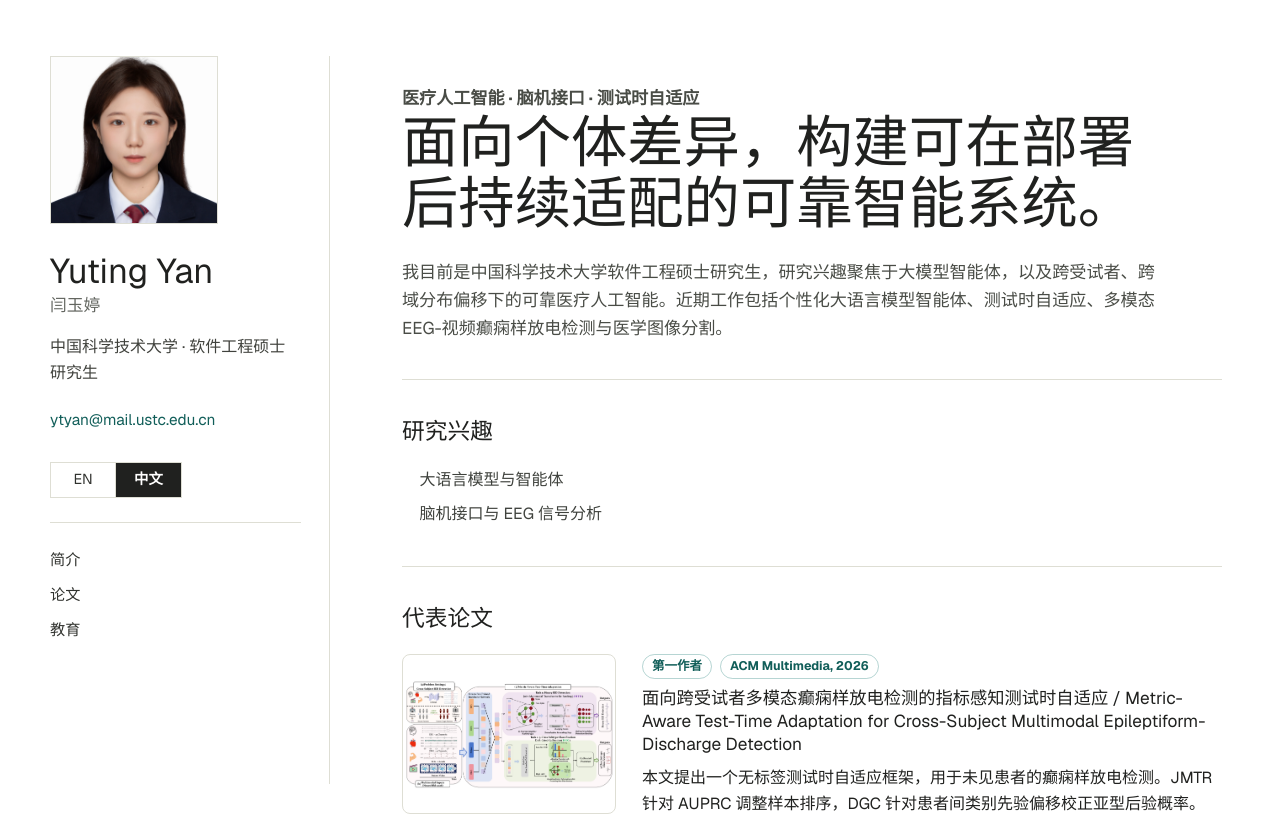
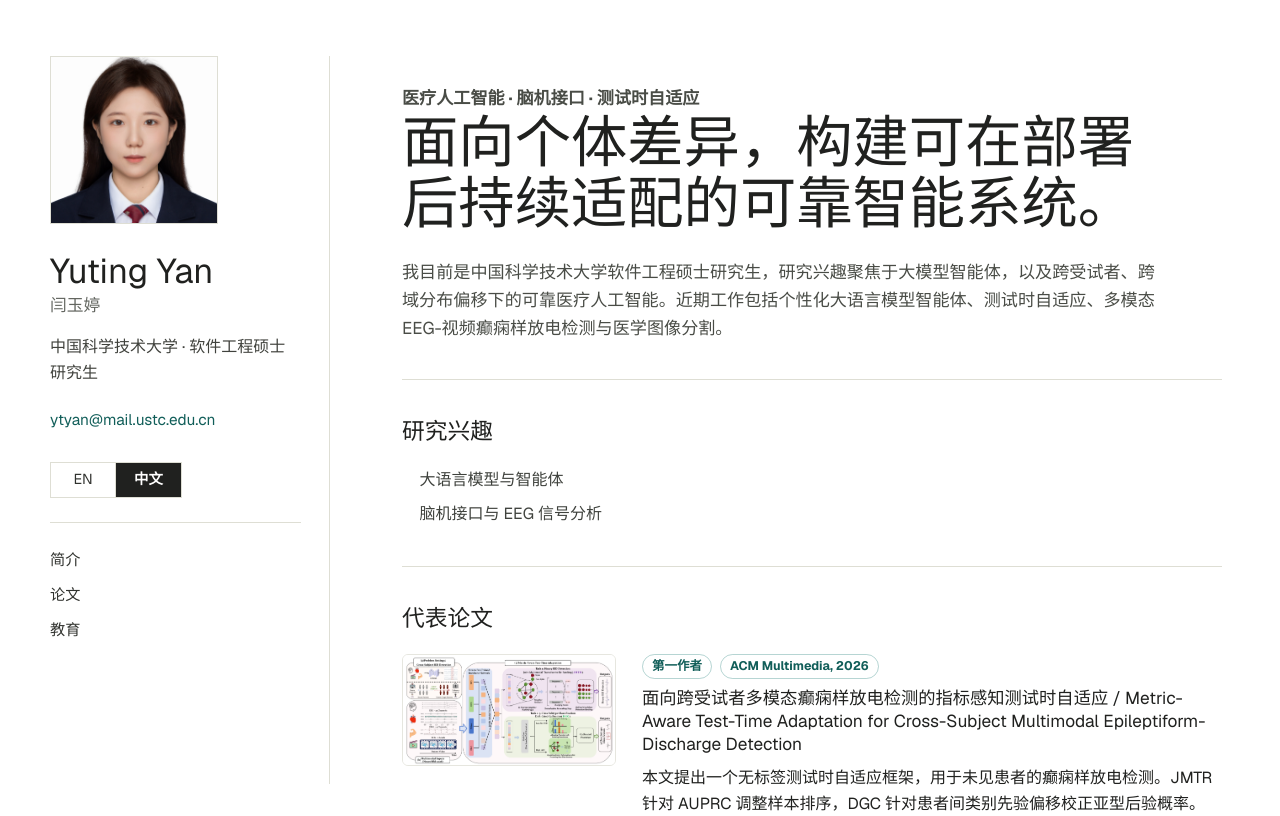
Before and after one commit to ytyan-bot/ytyan.github.io, a Next.js app: page / in a window 1280 px wide. Shown: the top 816 px of the page. Built offline with nearby package versions, Linux system fonts and the light colour scheme.

Commit message:
Show publication figures at natural aspect ratio

```diff
--- a/app/globals.css
+++ b/app/globals.css
@@ -260,28 +260,26 @@ nav a {
 }
 
 .thumb-wrap {
-  aspect-ratio: 4 / 3;
   overflow: hidden;
-  border: 1px solid var(--line);
-  border-radius: 8px;
-  background: var(--paper);
+  border: 1px solid rgba(222, 222, 212, 0.75);
+  border-radius: 6px;
+  background: transparent;
 }
 
 .image-button {
   appearance: none;
   width: 100%;
-  height: 100%;
   padding: 0;
   border: 0;
   background: transparent;
   cursor: zoom-in;
+  display: block;
 }
 
 .thumb-wrap img {
   width: 100%;
-  height: 100%;
+  height: auto;
   display: block;
-  object-fit: contain;
 }
 
 .image-button:focus-visible {
```
